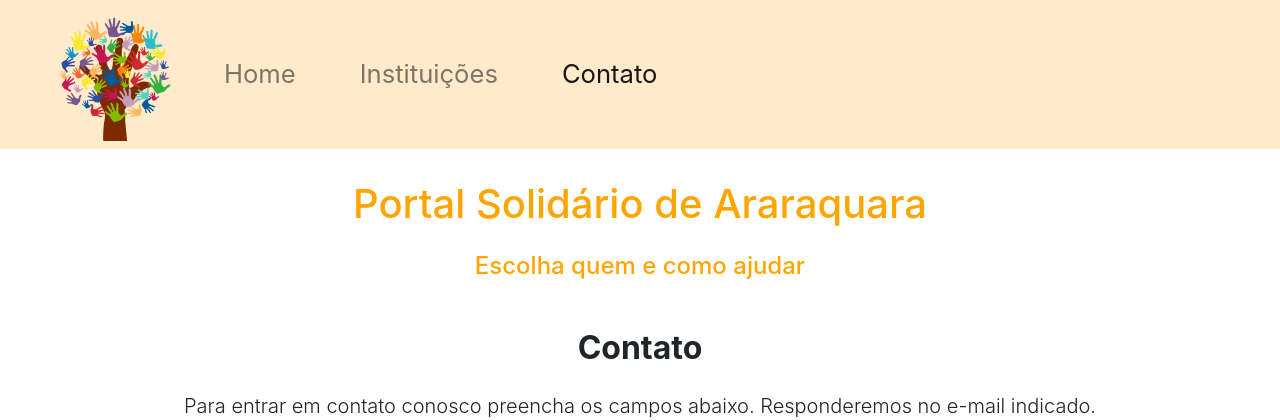
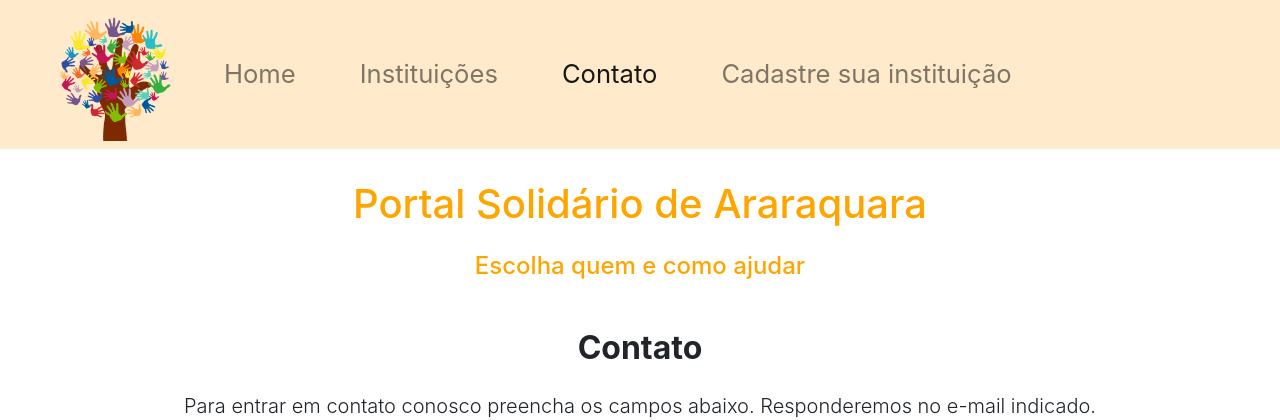
Before and after one commit to grbalmeida/projeto-integrador-univesp-instituicoes-araraquara, a Flask app: page /contato in a window 1280 px wide. Shown: the top 420 px of the page. Run offline with Flask 2, Linux system fonts and the light colour scheme; some libraries are stand-ins or nearby versions.

Commit message:
Adicionando link para cadastrar instituição

```diff
--- a/templates/base.html
+++ b/templates/base.html
@@ -33,6 +33,9 @@
                 </li>
                 <li class="nav-item {% if active_tab == 'contato' %}active{% endif %}">
                   <a class="nav-link fonte-menu mr-5" href="/contato">Contato</a>
+                </li>
+                <li class="nav-item {% if active_tab == 'cadastro' %}active{% endif %}">
+                  <a class="nav-link fonte-menu mr-5" href="/cadastro">Cadastre sua instituição</a>
                 </li>
                 {% if mostrar_categorias %}
                   <li class="nav-item dropdown">
```
